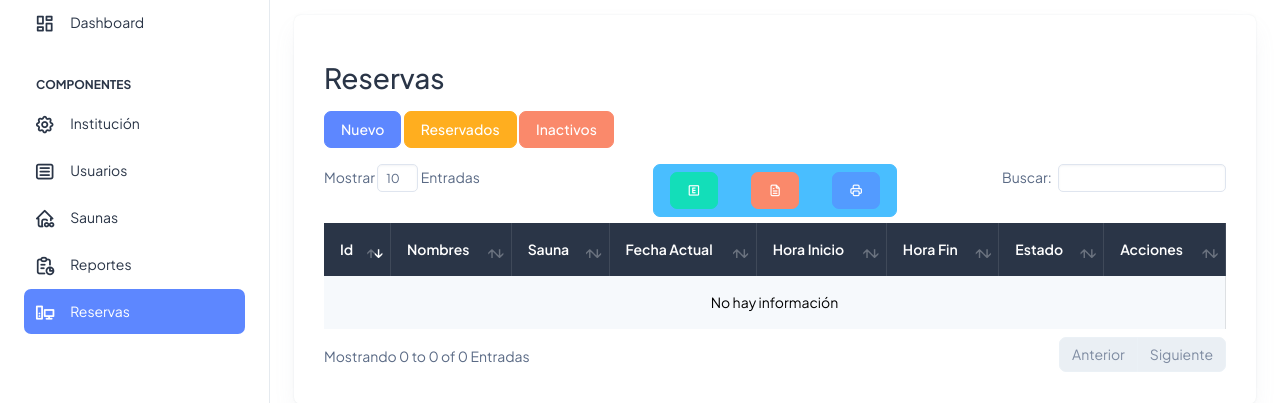
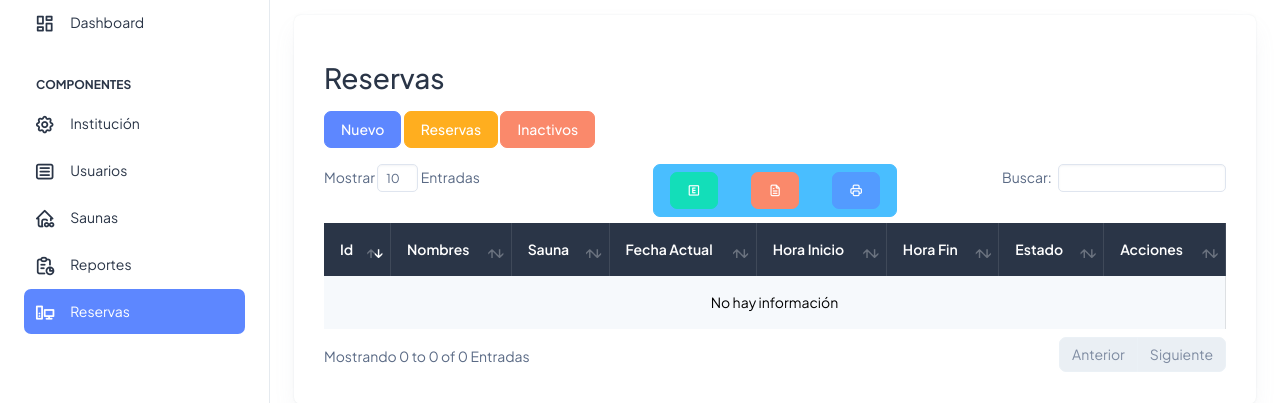
Before and after one commit to Eliseo-Canaviri/Sauna, a PHP site: page /Sauna/Reservas in a window 1280 px wide. Shown: the part 70-473 px from the top of the page. Run offline with PHP 8.4, Linux system fonts and the light colour scheme; the visitor is signed in with stand-in values (Sample User, id 1); data comes from the database, SQL or seed files in the repository; data that the repository does not hold is empty; some libraries are stand-ins or nearby versions.

Commit message:
Eliseo
Cambio de nombre de boton

```diff
--- a/Views/Reservas/index.php
+++ b/Views/Reservas/index.php
@@ -7,7 +7,7 @@
 <?php if ($_SESSION['id_usuario'] == 1) { ?> <!-- Assuming 'user_role' is the key you're checking -->
 
   <button class="btn btn-primary mb-3" type="button" onclick="frmReserva();">Nuevo <i class="fa fa-user-plus"></i></button>
-  <a class="btn btn-warning mb-3" type="button" href="<?php echo base_url; ?>Reservas/reservados2">Reservados <i class="fa fa-user-plus"></i></a>
+  <a class="btn btn-warning mb-3" type="button" href="<?php echo base_url; ?>Reservas/reservados2">Reservas <i class="fa fa-user-plus"></i></a>
   <a class="btn btn-danger mb-3" type="button" href="<?php echo base_url; ?>Reservas/inactivos">Inactivos <i class="fa fa-user-plus"></i></a>
 
 <?php } ?> <!-- Make sure to close the PHP tag correctly -->
```
